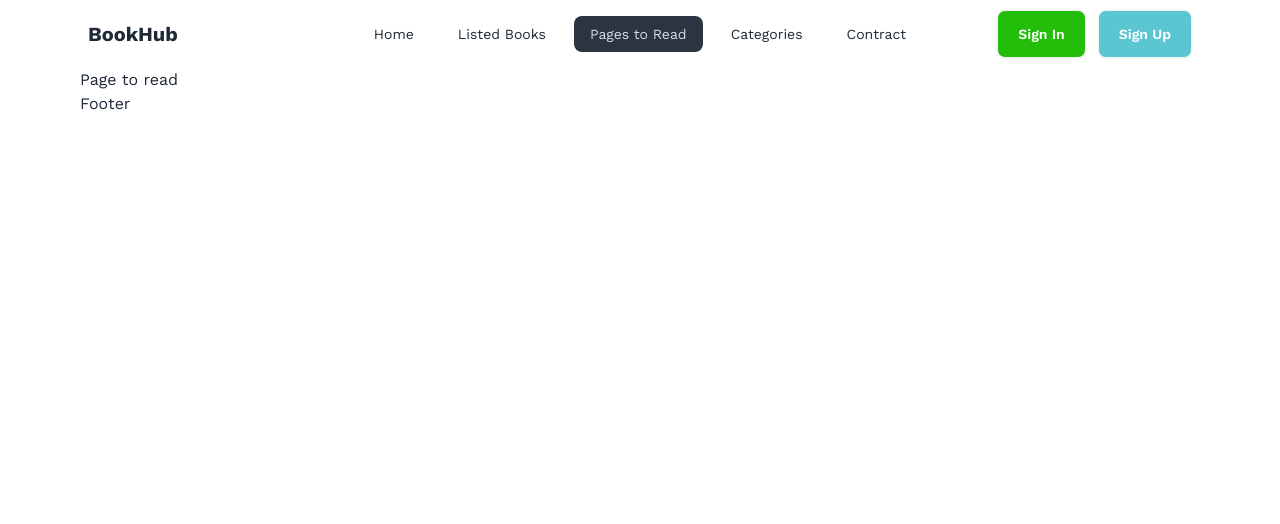
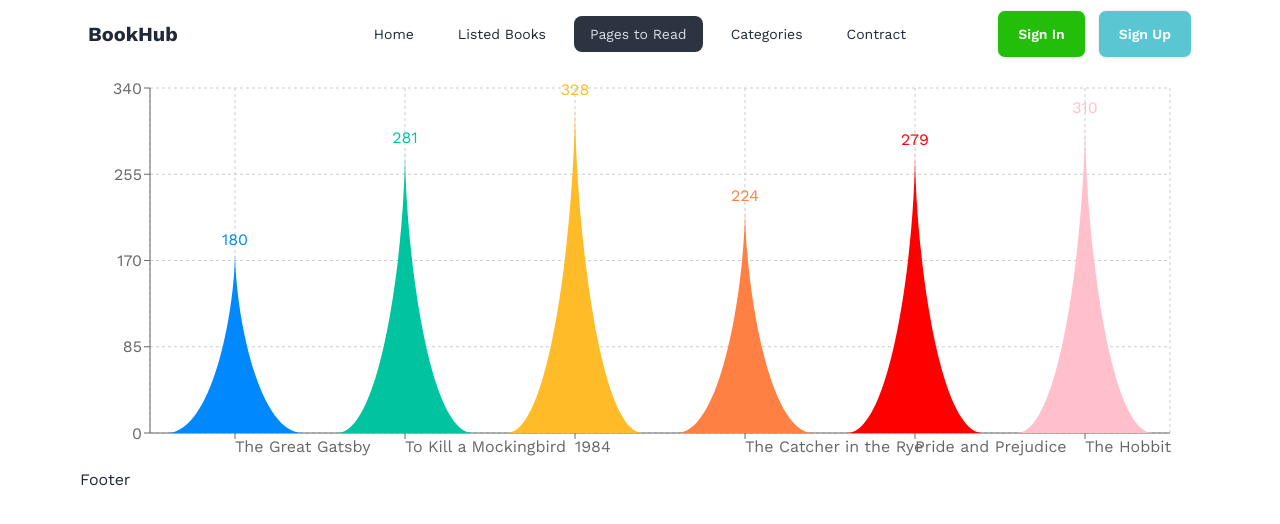
Before and after one commit to minhajul08/b9a8-book-vibe, a React (Vite) app: page /pageToLoad in a window 1280 px wide. Shown: the top 524 px of the page. Built offline with nearby package versions, Linux system fonts and the light colour scheme.

Commit message:
read to book added

```diff
--- a/src/Components/BookDetails/BookDetails.jsx
+++ b/src/Components/BookDetails/BookDetails.jsx
@@ -8,7 +8,7 @@
     const {id} = useParams ();
      const idInt =parseInt (id)
     const book =books.find(book =>book.bookId ===idInt)
-    console.log (book);
+    // console.log (book);
     const {image,bookName,author,category,rating,tags,review,totalPages,publisher,yearOfPublishing} = book;
 
        const handelReadBook = () => {
--- a/src/Components/PageToRead/PageToRead.jsx
+++ b/src/Components/PageToRead/PageToRead.jsx
@@ -1,8 +1,73 @@
+/* eslint-disable react/prop-types */
+import { useEffect, useState } from 'react';
+import { BarChart, Bar, Cell, XAxis, YAxis, CartesianGrid, ResponsiveContainer } from 'recharts';
+
+const colors = ['#0088FE', '#00C49F', '#FFBB28', '#FF8042', 'red', 'pink'];
+
+
+const getPath = (x, y, width, height) => {
+  return `M${x},${y + height}C${x + width / 3},${y + height} ${x + width / 2},${y + height / 3}
+  ${x + width / 2}, ${y}
+  C${x + width / 2},${y + height / 3} ${x + (2 * width) / 3},${y + height} ${x + width}, ${y + height}
+  Z`;
+};
+
+const TriangleBar = (props) => {
+  const { fill, x, y, width, height } = props;
+
+  return <path d={getPath(x, y, width, height)} stroke="none" fill={fill} />;
+};
+
 const PageToRead = () => {
+
+  const [readPage,setReadPage] = useState ([]);
+
+
+  useEffect (() => {
+    fetch ('/public/books.json')
+    .then (res => res.json ())
+    .then (data =>  {
+       const readData = data
+       const readPageData = readData.map (page => {
+        const obj = {
+          bookName: page.bookName,
+          totalPages: page.totalPages
+        }
+
+        return obj;
+       })
+       console.log (readPageData)
+       setReadPage (readPageData)
+    } )
+  } , [])
+
+
     return (
         <div>
-            <h2>Page to read</h2>
-        </div>
+       <ResponsiveContainer width="100%" height={400}>
+       <BarChart
+
+      data={readPage}
+      margin={{
+        top: 20,
+        right: 30,
+        left: 10,
+        bottom: 5,
+
+      }}
+    >
+      <CartesianGrid strokeDasharray="3 3" />
+      <XAxis dataKey="bookName" textAnchor={'inherit'} />
+      <YAxis dataKey="totalPages" />
+      <Bar dataKey="totalPages"  fill="#8884d8" shape={<TriangleBar />} label={{ position: 'top' }}>
+        {readPage.map((entry, index) => (
+          <Cell key={`cell-${index}`} fill={colors[index % 20]} />
+        ))}
+      </Bar>
+    </BarChart>
+       </ResponsiveContainer>
+
+              </div>
     );
 };
 
```
